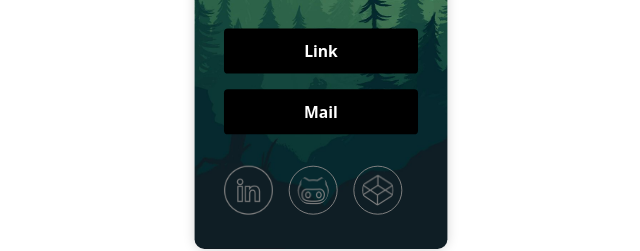
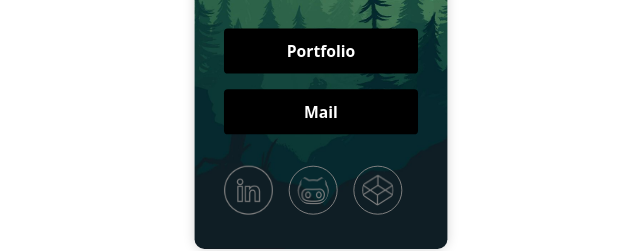
Before and after one commit to pratyushbehera23/links, a plain HTML site: page index.html in a window 1280 px wide. Shown: the part 357-608 px from the top of the page, 319-959 px from the left. Drawn offline with Linux system fonts and the light colour scheme.

Commit message:
small changes

```diff
--- a/index.html
+++ b/index.html
@@ -17,7 +17,7 @@
         </div>
         <div class="links">
             <!-- <a class="link" href="http://" target="_blank">Link</a> -->
-            <a class="link" href="http://" target="_blank">Link</a>
+            <a class="link" href="https://pratyushbehera23.github.io" target="_blank">Portfolio</a>
             <a class="link" href="mailto:pratyush23pro@gmail.com">Mail</a>
         </div>
         <div class="socials">
```
